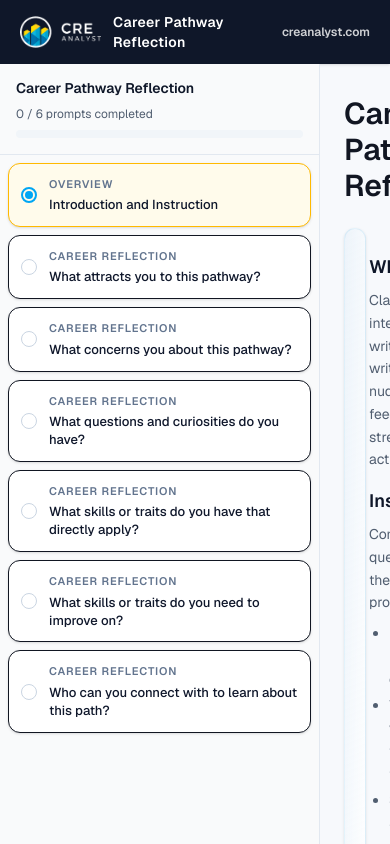
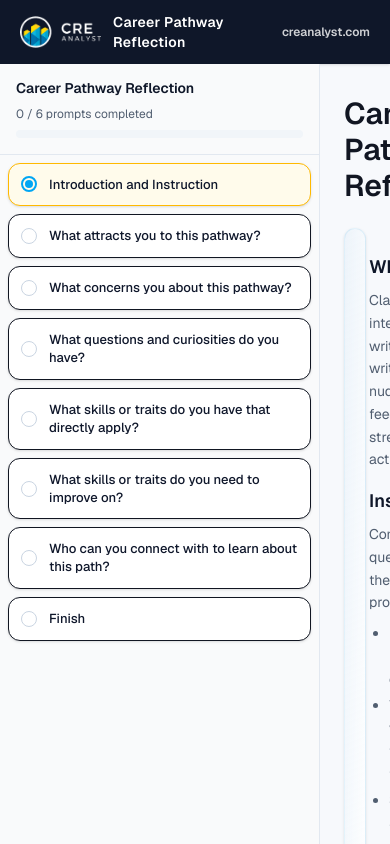
Before and after one commit to chickenmanrb/CREA_Career_Reflection, a Next.js app: page /interview in a window 390 px wide. Shown: the top 844 px of the page. Built offline with nearby package versions, Linux system fonts and the light colour scheme.

Commit message:
feat: add finish page and transcript download

```diff
--- a/src/app/interview/page.tsx
+++ b/src/app/interview/page.tsx
@@ -1,7 +1,7 @@
 "use client";
 
 import Image from "next/image";
-import { useMemo, useState } from "react";
+import { useCallback, useMemo, useState } from "react";
 import { AlertCircle } from "lucide-react";
 
 import { StepRenderer } from "@/components/interview/StepRenderer";
@@ -50,6 +50,42 @@ export default function InterviewPage() {
     () => flowConfig.steps.find((s) => s.id === currentStepId) ?? flowConfig.steps[0],
     [currentStepId]
   );
+
+  const downloadTranscript = useCallback(() => {
+    if (messages.length === 0) return;
+
+    const lines: string[] = [];
+    let lastStepId: string | undefined;
+    messages.forEach((msg) => {
+      if (msg.stepId && msg.stepId !== lastStepId) {
+        const stepMeta = flowConfig.steps.find((s) => s.id === msg.stepId);
+        if (stepMeta) {
+          lines.push(`--- ${stepMeta.questionText ?? stepMeta.title} ---`);
+        }
+        lastStepId = msg.stepId;
+      }
+
+      const speaker = msg.source === "user" ? "You" : "Coach";
+      lines.push(`${speaker}: ${msg.message}`);
+    });
+
+    const payload = [
+      "Career Pathway Reflection Transcript",
+      `Generated: ${new Date().toLocaleString()}`,
+      "",
+      ...lines,
+    ].join("\n");
+
+    const blob = new Blob([payload], { type: "text/plain" });
+    const url = URL.createObjectURL(blob);
+    const anchor = document.createElement("a");
+    anchor.href = url;
+    anchor.download = `career-reflection-transcript-${new Date()
+      .toISOString()
+      .replace(/[:.]/g, "-")}.txt`;
+    anchor.click();
+    URL.revokeObjectURL(url);
+  }, [messages]);
 
   // Progress: use prompt count (agents) instead of total steps to avoid confusion.
   const promptSteps = useMemo(() => flowConfig.steps.filter((s) => s.type === "agent"), []);
@@ -132,6 +168,7 @@ export default function InterviewPage() {
               onMessage={handleMessage}
               onClear={() => setMessages([])}
               onAdvance={goNext}
+              onDownloadTranscript={downloadTranscript}
             />
           </CardContent>
           </Card>
--- a/src/components/interview/StepRenderer.tsx
+++ b/src/components/interview/StepRenderer.tsx
@@ -29,6 +29,7 @@ type StepRendererProps = {
   onMessage: (message: { source: "user" | "ai"; message: string }) => void;
   onClear: () => void;
   onAdvance: () => void;
+  onDownloadTranscript?: () => void;
 };
 
 async function fetchCoachReply(questionText: string | undefined, userMessage: string, agentId: string) {
@@ -52,6 +53,7 @@ export function StepRenderer({
   onMessage,
   onClear,
   onAdvance,
+  onDownloadTranscript,
 }: StepRendererProps) {
   const [textInput, setTextInput] = useState("");
   const [callState, setCallState] = useState<"disconnected" | "connected">("disconnected");
@@ -214,5 +216,37 @@ export function StepRenderer({
     );
   }
 
+  if (step.type === "finish") {
+    const hasTranscript = messages.length > 0;
+    return (
+      <div className="space-y-6">
+        <div className="rounded-xl border bg-gradient-to-br from-slate-50 via-white to-slate-100 p-6 shadow-sm">
+          <h2 className="text-3xl font-semibold text-[#0f1729]">Congratulations on Reflecting</h2>
+          <p className="mt-3 text-base text-slate-700 leading-relaxed">
+            You’ve navigated six prompts, practiced with your AI coach, and captured everything in this conversation.
+            Use the download below to keep a record of your reflections and revisit the ideas anytime.
+          </p>
+        </div>
+
+        <div className="flex flex-col gap-4 rounded-xl border bg-white p-6 shadow-sm md:flex-row md:items-center md:justify-between">
+          <div>
+            <p className="text-sm font-semibold text-slate-800">Download Transcript</p>
+            <p className="text-xs text-muted-foreground">
+              Click to save a copy of the full transcript from all six prompts.
+            </p>
+          </div>
+          <Button
+            variant="default"
+            className="rounded-full bg-[#0f1729] px-6 py-3 text-sm font-semibold text-white shadow-md hover:bg-slate-800"
+            onClick={onDownloadTranscript}
+            disabled={!hasTranscript}
+          >
+            Download transcript
+          </Button>
+        </div>
+      </div>
+    );
+  }
+
   return null;
 }
--- a/src/components/layout/LeftNav.tsx
+++ b/src/components/layout/LeftNav.tsx
@@ -38,14 +38,11 @@ function IconCircle({ state }: { state: StepState }) {
 
   return <span className="h-4 w-4 rounded-full border border-slate-300" />;
 }
-
-function childLabel(type: FlowStep["type"]) {
-  if (type === "agent") return "Career Reflection";
-  return "Overview";
-}
-
 export function LeftNav({ steps, currentId, onSelect }: LeftNavProps) {
-  const navSteps = useMemo(() => steps.filter((step) => step.type === "intro" || step.type === "agent"), [steps]);
+  const navSteps = useMemo(
+    () => steps.filter((step) => step.type === "intro" || step.type === "agent" || step.type === "finish"),
+    [steps]
+  );
   const currentIdx = Math.max(0, navSteps.findIndex((s) => s.id === currentId));
   const agentSteps = navSteps.filter((step) => step.type === "agent");
   const currentAgentIdx = agentSteps.findIndex((step) => step.id === currentId);
@@ -85,10 +82,7 @@ export function LeftNav({ steps, currentId, onSelect }: LeftNavProps) {
             )}
           >
             <IconCircle state={state} />
-              <div className="flex-1 space-y-1">
-                <div className="text-[11px] font-semibold uppercase tracking-[0.08em] text-slate-500">
-                  {childLabel(step.type)}
-                </div>
+            <div className="flex-1">
               <div className="text-[13px] font-medium text-slate-900 leading-snug">
                 {step.type === "agent" ? step.questionText ?? step.title : step.title}
               </div>
--- a/src/lib/flow-config.ts
+++ b/src/lib/flow-config.ts
@@ -85,5 +85,11 @@ export const flowConfig: MultiAgentConfig = {
       hardStopMs: DEFAULT_HARD_STOP_MS,
       wrapUpLine: DEFAULT_WRAP_LINE,
     },
+    {
+      id: "finish",
+      type: "finish",
+      title: "Finish",
+      description: "Wrap up and download your transcript.",
+    },
   ],
 };
```
Lines whose indentation alone changed are shown as unchanged.
